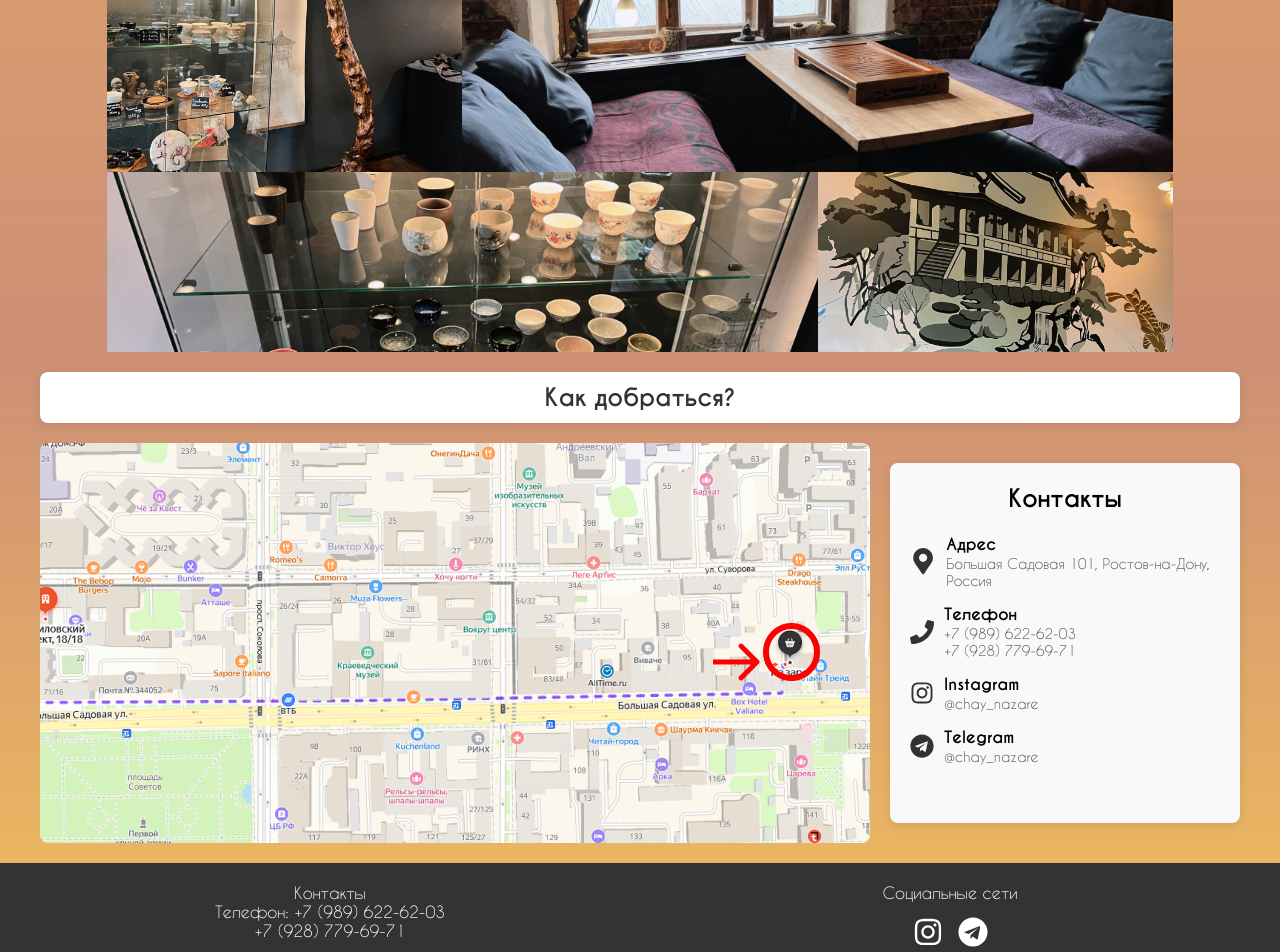
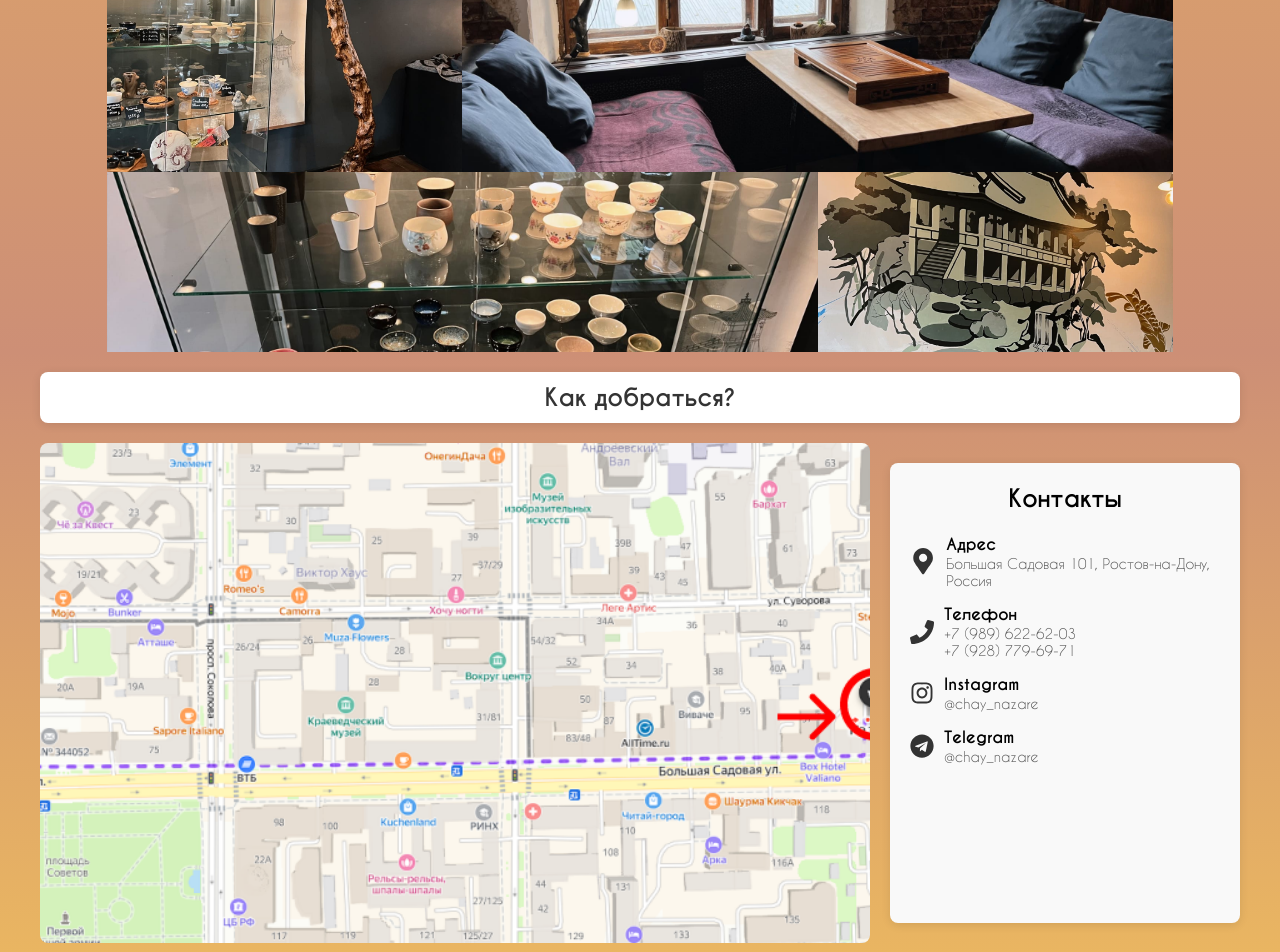
Before and after one commit to DarkAsirius/new-app, a React (Create React App) app: page / in a window 1280 px wide. Shown: the part 3441-4393 px from the top of the page. Built offline with nearby package versions, Linux system fonts and the light colour scheme.

Commit message:
final map picture

```diff
--- a/src/components/blocks/YandexMap/YandexMap.css
+++ b/src/components/blocks/YandexMap/YandexMap.css
@@ -63,7 +63,7 @@
 .map-image {
     flex: 1;
     width: 100%;
-    height: 400px;
+    height: 500px;
     min-width: 300px;
     overflow: hidden;
     display: flex;
@@ -121,6 +121,7 @@
     }
 
     .map-image {
+        height: 400px;
         display: block; /* Показываем блок с картинкой */
     }
 
--- a/src/components/blocks/YandexMap/index.js
+++ b/src/components/blocks/YandexMap/index.js
@@ -95,7 +95,7 @@ const YandexMap = ({ coordinates }) => {
                 <h2 className="map-title" id="contact">Как добраться?</h2>
             </div>
             <div className="map-wrapper">
-                {mapError || isMobile ? ( // Если есть ошибка или это мобильное устройство
+                {mapError ? ( // Если есть ошибка или это мобильное устройство
                     <div className="map-image">
                         <img src="/map1.png" alt="Карта" /> {/* Путь к изображению */}
                     </div>
```
